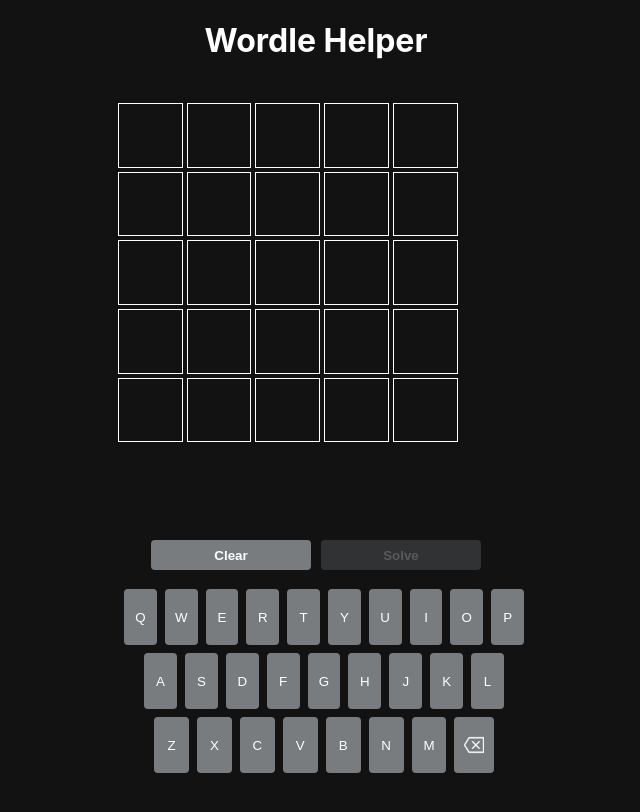
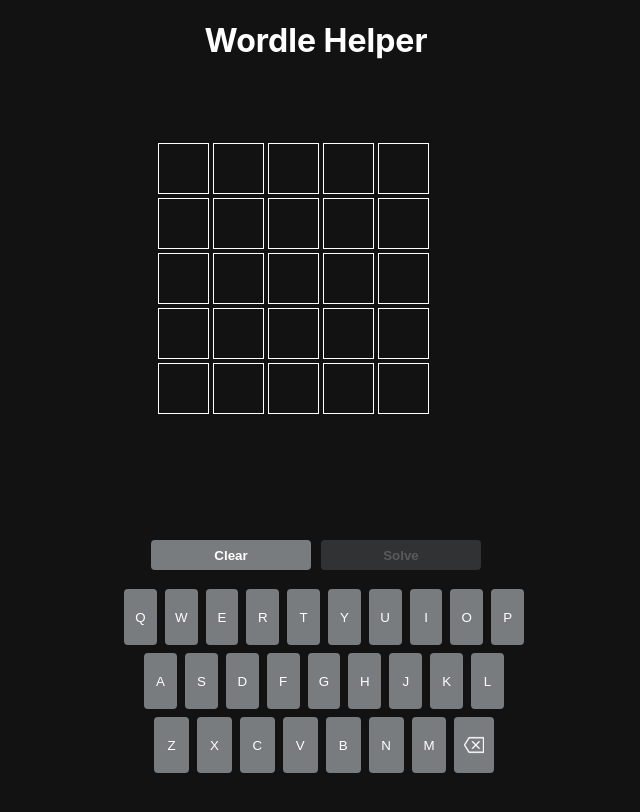
Before and after one commit to jbanghw/wordle-react, a React (Create React App) app: page / in a window 1280 px wide. Shown: the top 812 px of the page, without its empty margins (324-964 px from the left). Built offline with nearby package versions, Linux system fonts and the light colour scheme.

Commit message:
changed board size

```diff
--- a/src/index.css
+++ b/src/index.css
@@ -37,8 +37,8 @@
 }
 
 .board {
-  width: 100%;
-  max-width: 400px;
+  width: 20rem;
+  max-width: 20rem;
   aspect-ratio: 1 / 1;
 }
 
```
